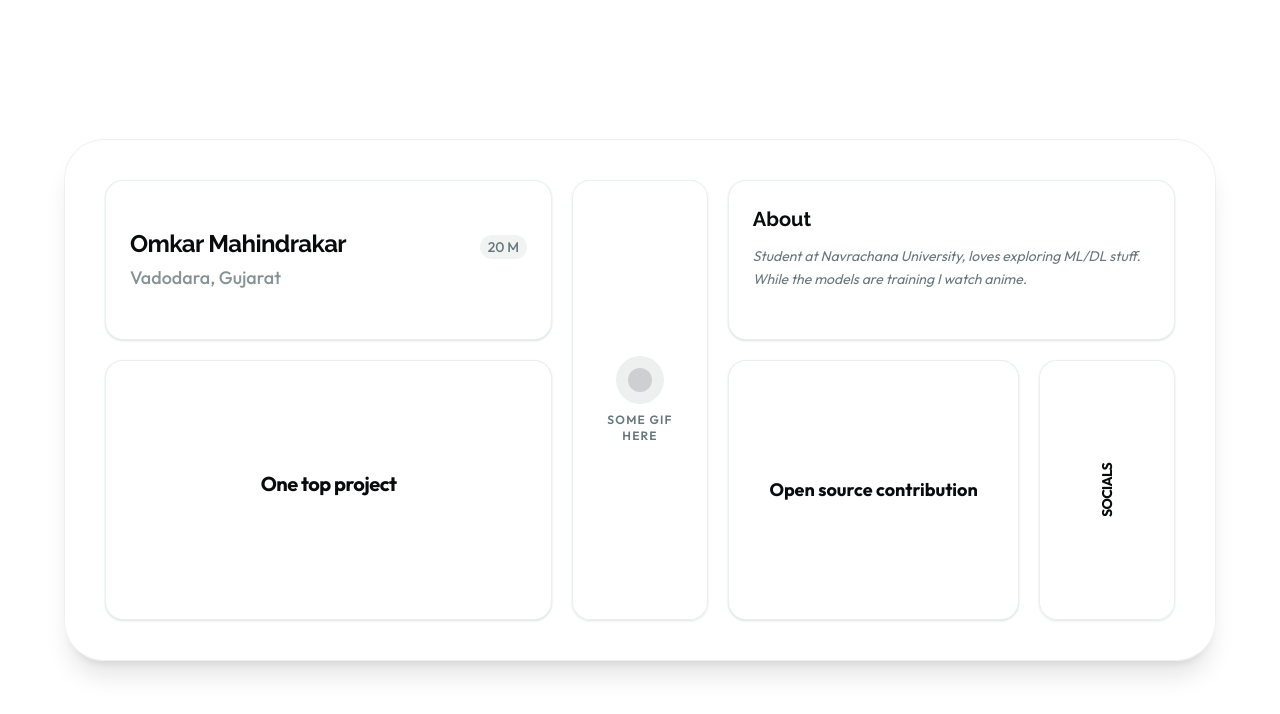
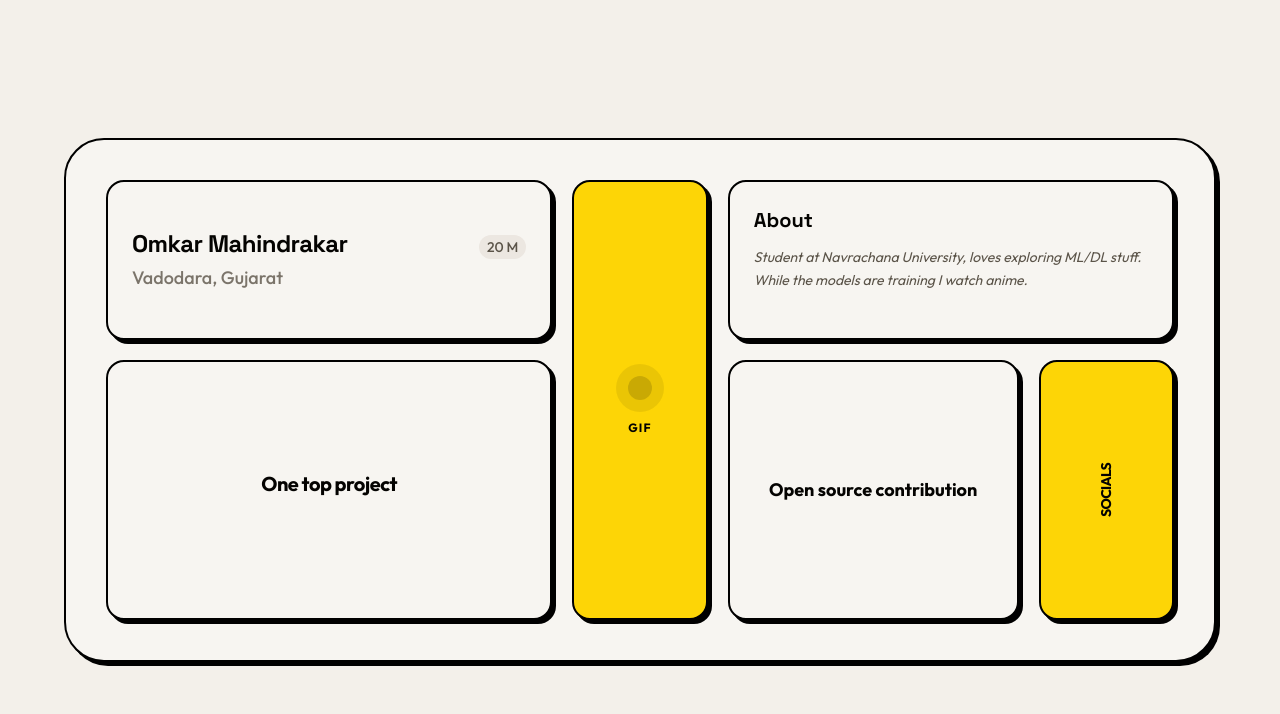
Before and after one commit to ArceusOmkar7/portfolio-or-sm, a Next.js app: page / in a window 1280 px wide. Shown: the top 714 px of the page. Built offline with nearby package versions, Linux system fonts and the light colour scheme.

Commit message:
neo-brutalist bento redesign + mdx blog setup

```diff
--- a/app/components/BentoCard.tsx
+++ b/app/components/BentoCard.tsx
@@ -11,7 +11,7 @@ import { cn } from "@/lib/utils"
 type SpanValue = number | "auto"
 
 const bentoCardVariants = cva(
-	"relative overflow-hidden rounded-2xl border border-border/70 bg-card text-card-foreground shadow-sm transition-all duration-200",
+	"relative overflow-hidden rounded-2xl border-2 border-black bg-card text-card-foreground shadow-brutal transition-all duration-200",
 	{
 		variants: {
 			padding: {
@@ -21,12 +21,13 @@ const bentoCardVariants = cva(
 				lg: "p-8",
 			},
 			interactive: {
-				true: "hover:shadow-md hover:border-border/100 hover:-translate-y-0.5 focus-visible:outline-none focus-visible:ring-2 focus-visible:ring-ring/40 active:scale-[0.98]",
+				true: "hover:shadow-brutal-hover hover:-translate-y-1 focus-visible:outline-none focus-visible:ring-2 focus-visible:ring-ring active:translate-y-[3px] active:shadow-[2px_2px_0px_#000]",
 				false: "",
 			},
 			surface: {
 				solid: "bg-card",
-				glass: "bg-card/70 backdrop-blur-md supports-[backdrop-filter]:bg-card/60",
+				glass: "bg-card/90 backdrop-blur-sm",
+				accent: "bg-primary text-primary-foreground",
 			},
 		},
 		defaultVariants: {
--- a/app/globals.css
+++ b/app/globals.css
@@ -5,72 +5,72 @@
 @custom-variant dark (&:is(.dark *));
 
 :root {
-    --background: oklch(1 0 0);
-    --foreground: oklch(0.148 0.004 228.8);
-    --card: oklch(1 0 0);
-    --card-foreground: oklch(0.148 0.004 228.8);
-    --popover: oklch(1 0 0);
-    --popover-foreground: oklch(0.148 0.004 228.8);
-    --primary: oklch(0.218 0.008 223.9);
-    --primary-foreground: oklch(0.987 0.002 197.1);
-    --secondary: oklch(0.963 0.002 197.1);
-    --secondary-foreground: oklch(0.218 0.008 223.9);
-    --muted: oklch(0.963 0.002 197.1);
-    --muted-foreground: oklch(0.56 0.021 213.5);
-    --accent: oklch(0.963 0.002 197.1);
-    --accent-foreground: oklch(0.218 0.008 223.9);
+    --background: oklch(0.955 0.008 78);
+    --foreground: oklch(0.1 0.01 80);
+    --card: oklch(0.97 0.006 80);
+    --card-foreground: oklch(0.1 0.01 80);
+    --popover: oklch(0.97 0.006 80);
+    --popover-foreground: oklch(0.1 0.01 80);
+    --primary: oklch(0.88 0.18 95);
+    --primary-foreground: oklch(0.1 0.01 80);
+    --secondary: oklch(0.93 0.01 78);
+    --secondary-foreground: oklch(0.1 0.01 80);
+    --muted: oklch(0.93 0.01 78);
+    --muted-foreground: oklch(0.45 0.02 80);
+    --accent: oklch(0.88 0.18 95);
+    --accent-foreground: oklch(0.1 0.01 80);
     --destructive: oklch(0.577 0.245 27.325);
-    --border: oklch(0.925 0.005 214.3);
-    --input: oklch(0.925 0.005 214.3);
-    --ring: oklch(0.723 0.014 214.4);
+    --border: oklch(0 0 0);
+    --input: oklch(0 0 0);
+    --ring: oklch(0.88 0.18 95);
+    --chart-1: oklch(0.88 0.18 95);
+    --chart-2: oklch(0.56 0.021 213.5);
+    --chart-3: oklch(0.45 0.017 213.2);
+    --chart-4: oklch(0.378 0.015 216);
+    --chart-5: oklch(0.275 0.011 216.9);
+    --radius: 0.625rem;
+    --sidebar: oklch(0.97 0.006 80);
+    --sidebar-foreground: oklch(0.1 0.01 80);
+    --sidebar-primary: oklch(0.88 0.18 95);
+    --sidebar-primary-foreground: oklch(0.1 0.01 80);
+    --sidebar-accent: oklch(0.93 0.01 78);
+    --sidebar-accent-foreground: oklch(0.1 0.01 80);
+    --sidebar-border: oklch(0 0 0);
+    --sidebar-ring: oklch(0.88 0.18 95);
+}
+
+.dark {
+    --background: oklch(0.13 0.006 80);
+    --foreground: oklch(0.9 0.008 78);
+    --card: oklch(0.18 0.006 80);
+    --card-foreground: oklch(0.9 0.008 78);
+    --popover: oklch(0.18 0.006 80);
+    --popover-foreground: oklch(0.9 0.008 78);
+    --primary: oklch(0.88 0.18 95);
+    --primary-foreground: oklch(0.1 0.01 80);
+    --secondary: oklch(0.25 0.008 80);
+    --secondary-foreground: oklch(0.9 0.008 78);
+    --muted: oklch(0.25 0.008 80);
+    --muted-foreground: oklch(0.6 0.01 80);
+    --accent: oklch(0.88 0.18 95);
+    --accent-foreground: oklch(0.1 0.01 80);
+    --destructive: oklch(0.704 0.191 22.216);
+    --border: oklch(1 0 0);
+    --input: oklch(1 0 0 / 15%);
+    --ring: oklch(0.88 0.18 95);
     --chart-1: oklch(0.872 0.007 219.6);
     --chart-2: oklch(0.56 0.021 213.5);
     --chart-3: oklch(0.45 0.017 213.2);
     --chart-4: oklch(0.378 0.015 216);
     --chart-5: oklch(0.275 0.011 216.9);
-    --radius: 0.625rem;
-    --sidebar: oklch(0.987 0.002 197.1);
-    --sidebar-foreground: oklch(0.148 0.004 228.8);
-    --sidebar-primary: oklch(0.218 0.008 223.9);
-    --sidebar-primary-foreground: oklch(0.987 0.002 197.1);
-    --sidebar-accent: oklch(0.963 0.002 197.1);
-    --sidebar-accent-foreground: oklch(0.218 0.008 223.9);
-    --sidebar-border: oklch(0.925 0.005 214.3);
-    --sidebar-ring: oklch(0.723 0.014 214.4);
-}
-
-.dark {
-    --background: oklch(0.148 0.004 228.8);
-    --foreground: oklch(0.987 0.002 197.1);
-    --card: oklch(0.218 0.008 223.9);
-    --card-foreground: oklch(0.987 0.002 197.1);
-    --popover: oklch(0.218 0.008 223.9);
-    --popover-foreground: oklch(0.987 0.002 197.1);
-    --primary: oklch(0.925 0.005 214.3);
-    --primary-foreground: oklch(0.218 0.008 223.9);
-    --secondary: oklch(0.275 0.011 216.9);
-    --secondary-foreground: oklch(0.987 0.002 197.1);
-    --muted: oklch(0.275 0.011 216.9);
-    --muted-foreground: oklch(0.723 0.014 214.4);
-    --accent: oklch(0.275 0.011 216.9);
-    --accent-foreground: oklch(0.987 0.002 197.1);
-    --destructive: oklch(0.704 0.191 22.216);
-    --border: oklch(1 0 0 / 10%);
-    --input: oklch(1 0 0 / 15%);
-    --ring: oklch(0.56 0.021 213.5);
-    --chart-1: oklch(0.872 0.007 219.6);
-    --chart-2: oklch(0.56 0.021 213.5);
-    --chart-3: oklch(0.45 0.017 213.2);
-    --chart-4: oklch(0.378 0.015 216);
-    --chart-5: oklch(0.275 0.011 216.9);
-    --sidebar: oklch(0.218 0.008 223.9);
-    --sidebar-foreground: oklch(0.987 0.002 197.1);
-    --sidebar-primary: oklch(0.488 0.243 264.376);
-    --sidebar-primary-foreground: oklch(0.987 0.002 197.1);
-    --sidebar-accent: oklch(0.275 0.011 216.9);
-    --sidebar-accent-foreground: oklch(0.987 0.002 197.1);
-    --sidebar-border: oklch(1 0 0 / 10%);
-    --sidebar-ring: oklch(0.56 0.021 213.5);
+    --sidebar: oklch(0.18 0.006 80);
+    --sidebar-foreground: oklch(0.9 0.008 78);
+    --sidebar-primary: oklch(0.88 0.18 95);
+    --sidebar-primary-foreground: oklch(0.1 0.01 80);
+    --sidebar-accent: oklch(0.25 0.008 80);
+    --sidebar-accent-foreground: oklch(0.9 0.008 78);
+    --sidebar-border: oklch(1 0 0);
+    --sidebar-ring: oklch(0.88 0.18 95);
 }
 
 @theme inline {
@@ -114,6 +114,8 @@
     --radius-2xl: calc(var(--radius) * 1.8);
     --radius-3xl: calc(var(--radius) * 2.2);
     --radius-4xl: calc(var(--radius) * 2.6);
+    --shadow-brutal: 4px 4px 0px #000;
+    --shadow-brutal-hover: 6px 6px 0px #000;
 }
 
 @layer base {
@@ -127,3 +129,36 @@
     @apply font-sans;
     }
 }
+
+.prose-custom {
+  h1, h2, h3, h4 {
+    @apply font-heading font-bold tracking-tight text-foreground;
+  }
+  h1 { @apply text-3xl mt-10 mb-4; }
+  h2 { @apply text-2xl mt-8 mb-3; }
+  h3 { @apply text-xl mt-6 mb-2; }
+  p { @apply text-base leading-relaxed text-foreground/85 mb-5; }
+  a { @apply text-primary underline underline-offset-2 decoration-2 decoration-primary/30 hover:decoration-primary transition-all; }
+  ul, ol { @apply mb-5 pl-6; }
+  ul { @apply list-disc; }
+  ol { @apply list-decimal; }
+  li { @apply mb-1 text-foreground/85; }
+  code:not(pre code) {
+    @apply bg-muted text-sm font-mono px-1.5 py-0.5 rounded border border-black text-foreground;
+  }
+  pre {
+    @apply border-2 border-black rounded-2xl bg-card p-4 mb-6 overflow-x-auto shadow-brutal;
+  }
+  pre code {
+    @apply text-sm font-mono text-foreground;
+  }
+  blockquote {
+    @apply border-l-4 border-primary pl-4 italic text-muted-foreground mb-5;
+  }
+  hr {
+    @apply border-black my-8;
+  }
+  img {
+    @apply border-2 border-black rounded-2xl shadow-brutal my-6;
+  }
+}
--- a/app/layout.tsx
+++ b/app/layout.tsx
@@ -1,10 +1,10 @@
-import { Geist, Geist_Mono, Outfit, Raleway } from "next/font/google"
+import { Geist_Mono, Outfit, Space_Grotesk } from "next/font/google"
 
 import "./globals.css"
 import { ThemeProvider } from "@/components/theme-provider"
 import { cn } from "@/lib/utils";
 
-const ralewayHeading = Raleway({subsets:['latin'],variable:'--font-heading'});
+const spaceGrotesk = Space_Grotesk({subsets:['latin'],variable:'--font-heading',weight:['400','500','600','700']});
 
 const outfit = Outfit({subsets:['latin'],variable:'--font-sans'})
 
@@ -22,7 +22,7 @@ export default function RootLayout({
     <html
       lang="en"
       suppressHydrationWarning
-      className={cn("antialiased", fontMono.variable, "font-sans", outfit.variable, ralewayHeading.variable)}
+      className={cn("antialiased", fontMono.variable, "font-sans", outfit.variable, spaceGrotesk.variable)}
     >
       <body>
         <ThemeProvider>{children}</ThemeProvider>
--- a/app/page.tsx
+++ b/app/page.tsx
@@ -8,7 +8,7 @@ export default function Page() {
         Outer container to mimic the rounded border from the sketch.
         The max-width ensures it looks like a card on larger screens.
       */}
-      <div className="w-full max-w-6xl rounded-[2.5rem] border border-border/60 bg-card/30 p-6 shadow-xl backdrop-blur-sm sm:p-10">
+      <div className="w-full max-w-6xl rounded-[2.5rem] border-2 border-black bg-card p-6 shadow-brutal sm:p-10">
 
         <BentoGridContainer
           gap={20}
@@ -35,15 +35,15 @@ export default function Page() {
             Spans 1 column and 2 rows (tall card) to match the verticality in the sketch.
           */}
           <BentoCard
-            surface="glass"
+            surface="accent"
             interactive
             className="flex items-center justify-center text-center sm:col-span-1 sm:col-start-4 sm:row-span-2"
           >
             <div className="flex flex-col items-center gap-2">
-              <div className="w-12 h-12 rounded-full bg-primary/10 flex items-center justify-center animate-pulse">
-                <div className="w-6 h-6 rounded-full bg-primary/20" />
+              <div className="w-12 h-12 rounded-full bg-black/10 flex items-center justify-center animate-pulse">
+                <div className="w-6 h-6 rounded-full bg-black/20" />
               </div>
-              <p className="text-xs font-semibold uppercase tracking-widest text-muted-foreground">Some GIF Here</p>
+              <p className="text-xs font-bold uppercase tracking-widest text-primary-foreground">GIF</p>
             </div>
           </BentoCard>
 
@@ -93,10 +93,10 @@ export default function Page() {
           */}
           <BentoCard
             interactive
-            surface="glass"
+            surface="accent"
             className="flex items-center justify-center sm:col-span-1 sm:col-start-7 sm:row-start-2"
           >
-            <p className="text-sm font-bold rotate-0 sm:-rotate-90 uppercase tracking-tighter text-foreground">Socials</p>
+            <p className="text-sm font-bold rotate-0 sm:-rotate-90 uppercase tracking-tighter text-primary-foreground">Socials</p>
           </BentoCard>
         </BentoGridContainer>
       </div>
--- a/package.json
+++ b/package.json
@@ -14,8 +14,10 @@
   "dependencies": {
     "class-variance-authority": "^0.7.1",
     "clsx": "^2.1.1",
+    "gray-matter": "^4.0.3",
     "lucide-react": "^1.17.0",
     "next": "16.2.6",
+    "next-mdx-remote": "^6.0.0",
     "next-themes": "^0.4.6",
     "radix-ui": "^1.4.3",
     "react": "19.2.4",
```
Also changed, not shown: app/blog/[slug]/page.tsx (added, +61 -0 lines), app/blog/page.tsx (added, +57 -0 lines), content/posts/hello-world.mdx (added, +28 -0 lines), lib/blog.ts (added, +57 -0 lines), 1 other file (tests, documents, lock files or other folders).
